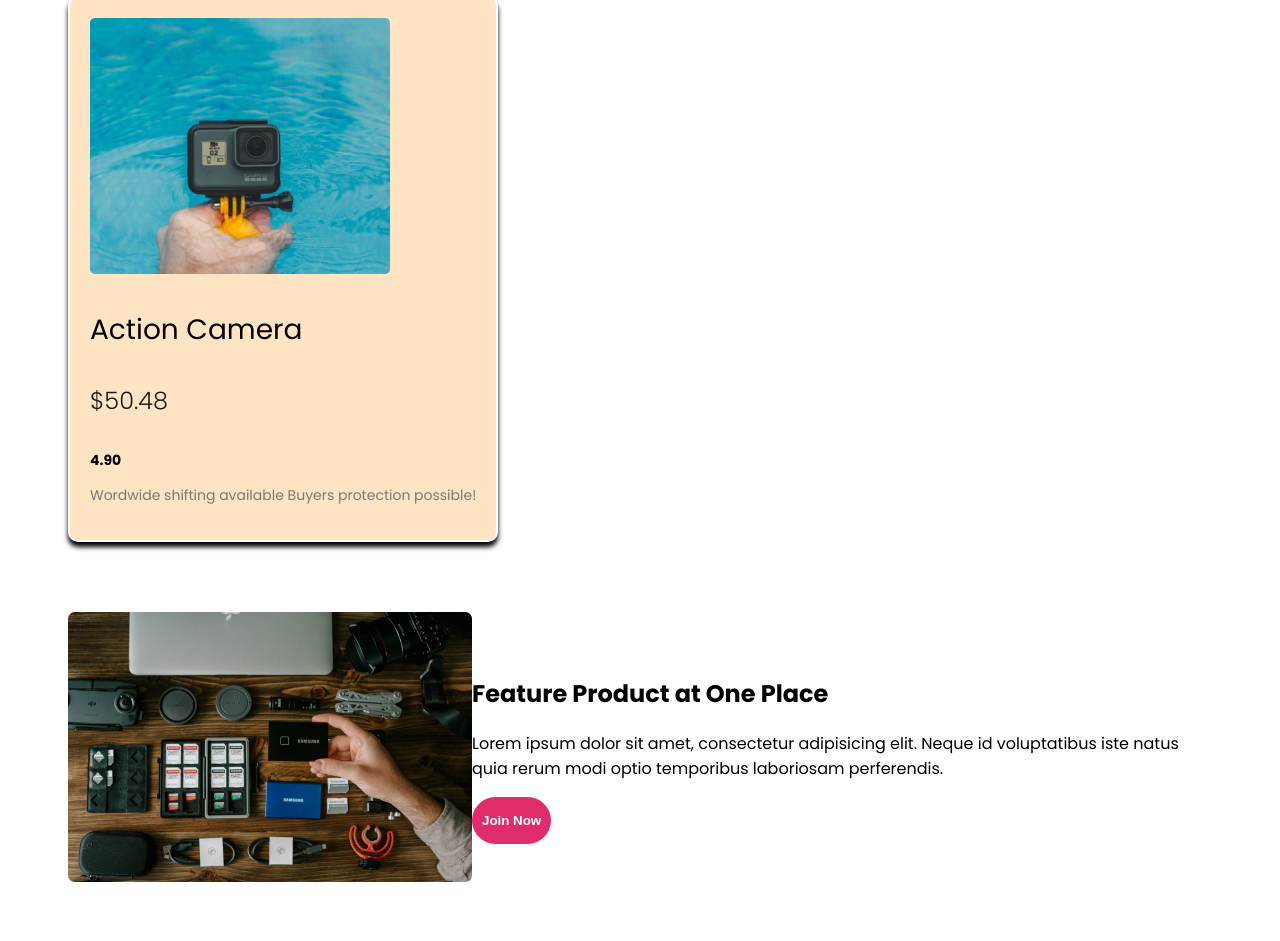
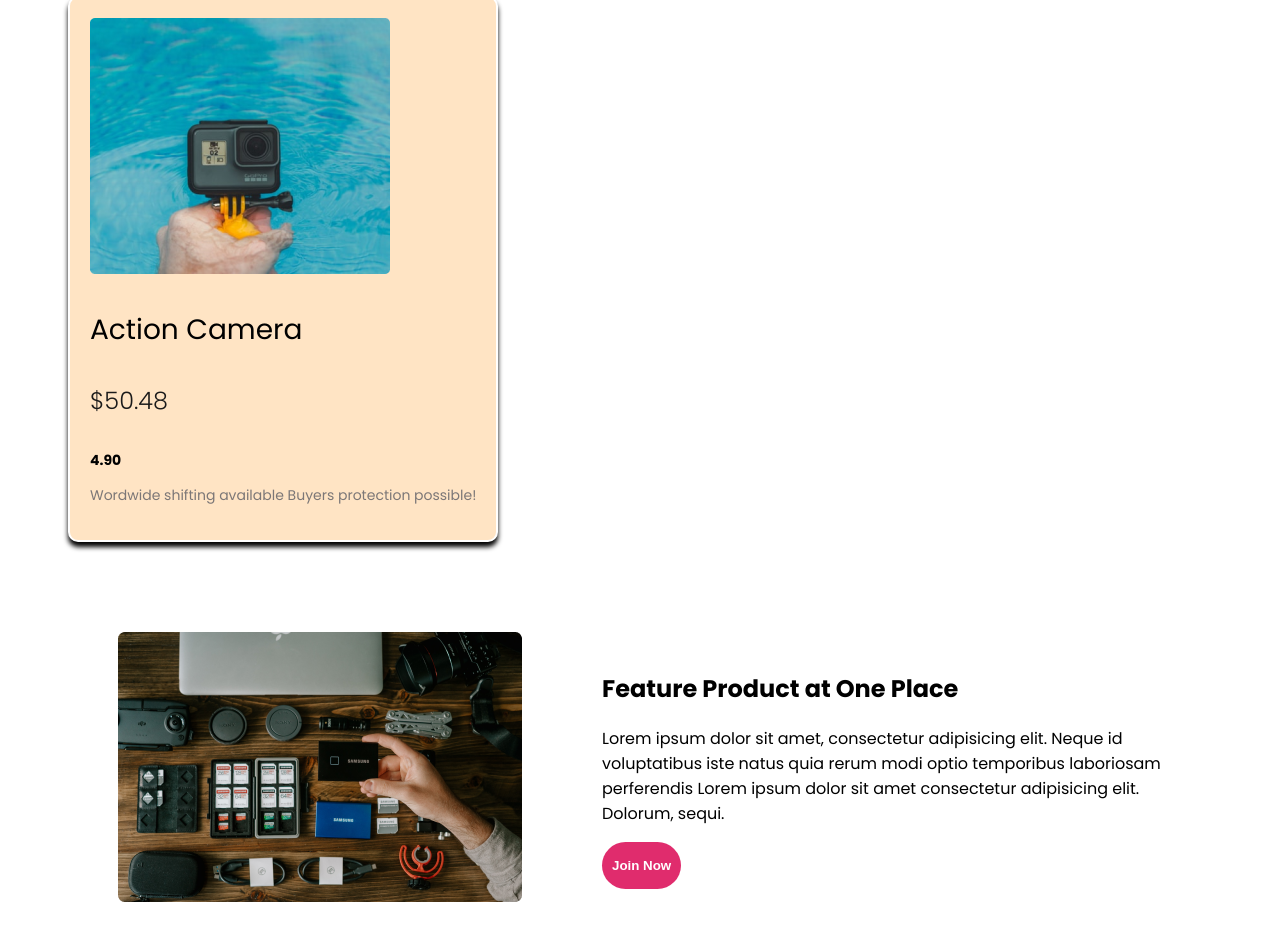
Before and after one commit to faiji31/Influencer_Gear_Project, a plain HTML site: page index.html in a window 1280 px wide. Shown: the part 3231-4172 px from the top of the page. Drawn offline with Linux system fonts and the light colour scheme; a web font is replaced by a local one.

Commit message:
12th commit

```diff
--- a/index.html
+++ b/index.html
@@ -147,7 +147,8 @@
             </div>
             <div class="feature-description">
                 <h2>Feature Product at One Place</h2>
-                <p>Lorem ipsum dolor sit amet, consectetur adipisicing elit. Neque id voluptatibus iste natus quia rerum modi optio temporibus laboriosam perferendis.</p>
+                <p>Lorem ipsum dolor sit amet, consectetur adipisicing elit. Neque id voluptatibus iste natus quia rerum modi optio temporibus laboriosam perferendis Lorem ipsum dolor sit amet consectetur adipisicing elit. Dolorum, sequi.
+                </p>
                 <button class="btn">Join Now</button>
             </div>
         </section>
--- a/style.css
+++ b/style.css
@@ -211,3 +211,11 @@ li a:hover{
     padding: 20px 20px;
     justify-content: space-between;
 }
+.img1{
+    align-items: center;
+    margin: 20px 50px;
+}
+.feature-description{
+    text-align: start;
+    padding: 10px 30px;
+}
```
